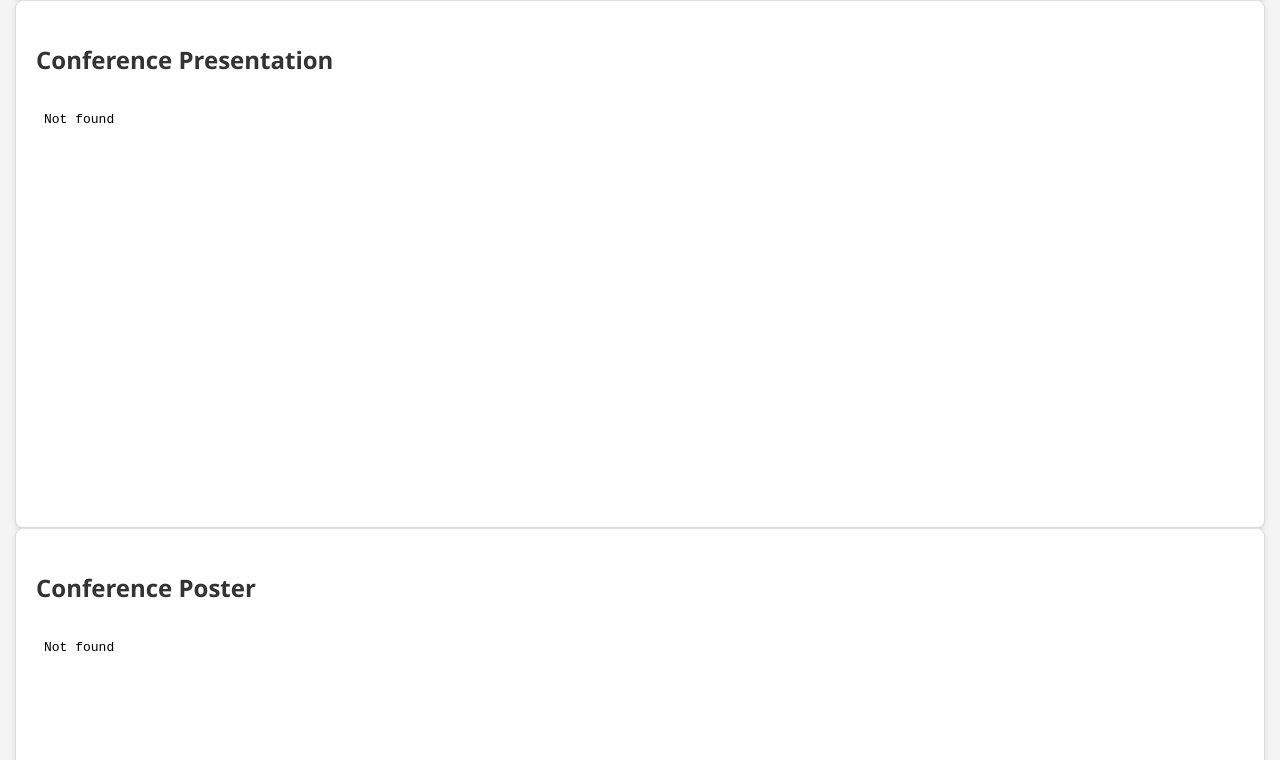
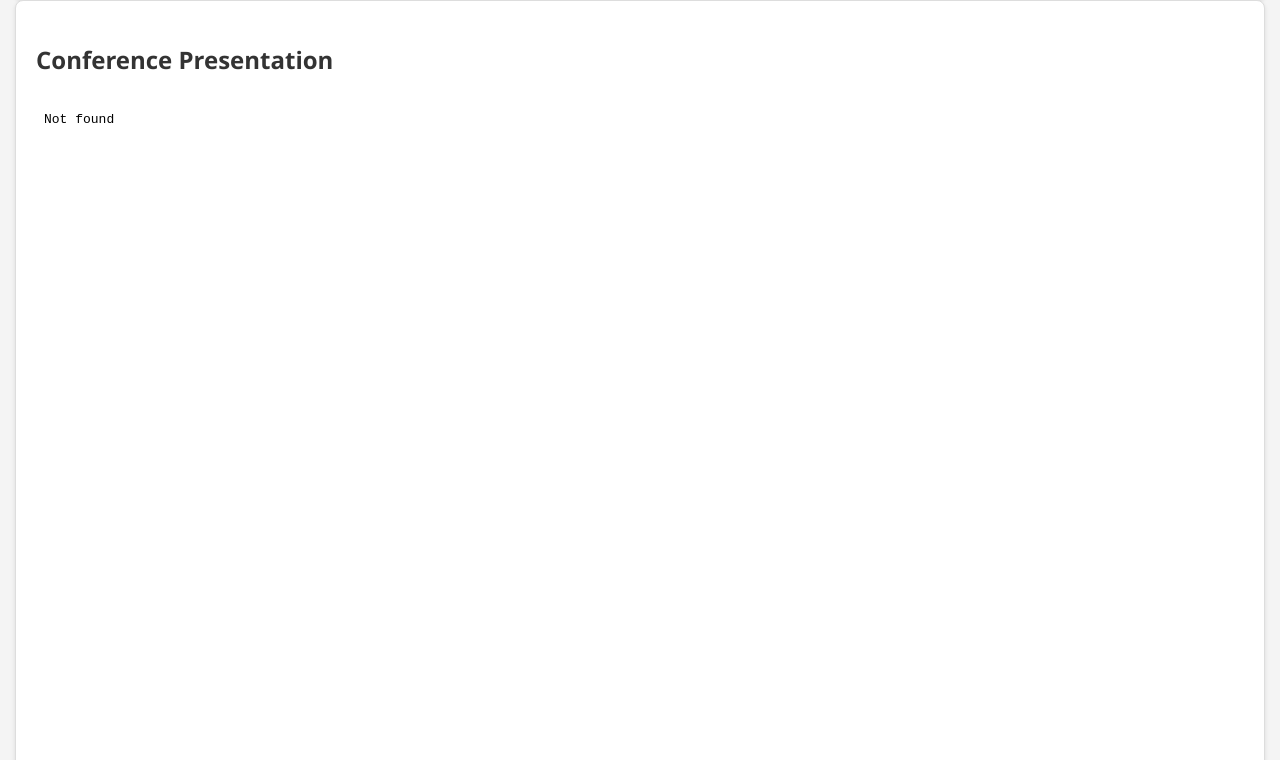
Before and after one commit to sequential-information-probing/sequential-information-probing.github.io, a plain HTML site: page index.html in a window 1280 px wide. Shown: the part 800-1560 px from the top of the page. Drawn offline with Linux system fonts and the light colour scheme.

Commit message:
Update index.html

```diff
--- a/index.html
+++ b/index.html
@@ -39,7 +39,7 @@
     </section>
     <section>
         <h2>Conference Presentation</h2>
-        <iframe src="prs.pdf" style="width:600px; height:400px;" frameborder="0"></iframe>
+        <iframe src="prs.pdf" style="width:1200px; height:800px;" frameborder="0"></iframe>
 
     </section>
     <section>
```
